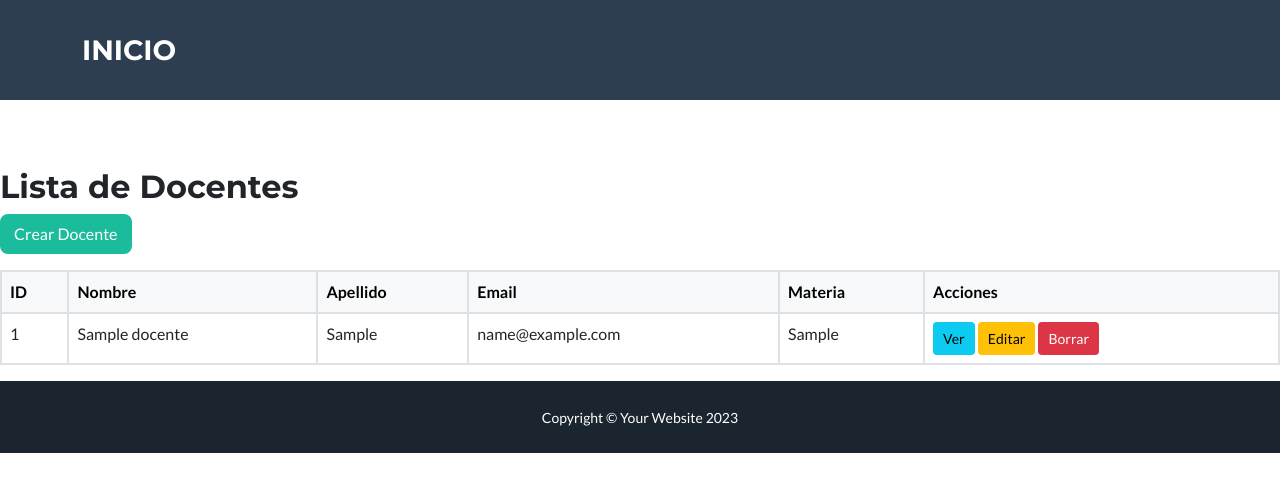
After one commit to chamomatias/pf_py, a Django app: page /docentes/ in a window 1280 px wide. The commit adds this page. Shown: the top 492 px of the page. Run offline with Django 4.2, Linux system fonts and the light colour scheme; tables that the repository leaves empty hold one stand-in row (values such as "Sample post"); some libraries are stand-ins or nearby versions.

Commit message:
Listo las apps. Sigue el users

```diff
--- a/_settings/settings.py
+++ b/_settings/settings.py
@@ -39,6 +39,7 @@ INSTALLED_APPS = [
     'django.contrib.staticfiles',
     'cursos',
     'alumnos',
+    'docentes',
 ]
 
 MIDDLEWARE = [
--- a/_settings/urls.py
+++ b/_settings/urls.py
@@ -23,4 +23,5 @@ urlpatterns = [
     path('admin/', admin.site.urls),
     path('cursos/', include('cursos.urls')),
     path('alumnos/', include('alumnos.urls')),
+    path('docentes/', include('docentes.urls')),
 ]
--- /dev/null
+++ b/docentes/apps.py
@@ -0,0 +1,6 @@
+from django.apps import AppConfig
+
+
+class DocentesConfig(AppConfig):
+    default_auto_field = 'django.db.models.BigAutoField'
+    name = 'docentes'
--- /dev/null
+++ b/docentes/models.py
@@ -0,0 +1,11 @@
+from django.db import models
+
+class Docente(models.Model):
+    nombre = models.CharField(max_length=100)
+    apellido = models.CharField(max_length=100)
+    email = models.EmailField(null=True, blank=True)
+    materia = models.CharField(max_length=100, null=True, blank=True, help_text="Materia que imparte")
+
+    def __str__(self):
+        # Mostramos el id junto con el nombre, apellido y la materia
+        return f"{self.id} - {self.nombre} {self.apellido} - ({self.materia} - {self.email})"
--- /dev/null
+++ b/docentes/templates/docentes/docentes-listar.html
@@ -0,0 +1,38 @@
+{% extends "base.html" %}
+
+{% block content %}
+  <h2 class="mt-4">Lista de Docentes</h2>
+  <a class="btn btn-primary mb-3" href="{% url 'docentes-crear' %}">Crear Docente</a>
+  <table class="table table-bordered">
+    <thead class="table-light">
+      <tr>
+        <th>ID</th>
+        <th>Nombre</th>
+        <th>Apellido</th>
+        <th>Email</th>
+        <th>Materia</th>
+        <th>Acciones</th>
+      </tr>
+    </thead>
+    <tbody>
+      {% for docente in object_list %}
+        <tr>
+          <td>{{ docente.id }}</td>
+          <td>{{ docente.nombre }}</td>
+          <td>{{ docente.apellido }}</td>
+          <td>{{ docente.email }}</td>
+          <td>{{ docente.materia }}</td>
+          <td>
+            <a class="btn btn-info btn-sm" href="{% url 'docentes-detallar' docente.id %}">Ver</a>
+            <a class="btn btn-warning btn-sm" href="{% url 'docentes-actualizar' docente.id %}">Editar</a>
+            <a class="btn btn-danger btn-sm" href="{% url 'docentes-borrar' docente.id %}">Borrar</a>
+          </td>
+        </tr>
+      {% empty %}
+        <tr>
+          <td colspan="6">No hay docentes registrados.</td>
+        </tr>
+      {% endfor %}
+    </tbody>
+  </table>
+{% endblock %}
--- /dev/null
+++ b/docentes/tests.py
@@ -0,0 +1,3 @@
+from django.test import TestCase
+
+# Create your tests here.
--- /dev/null
+++ b/docentes/urls.py
@@ -0,0 +1,16 @@
+from django.urls import path
+from docentes.views import (
+    DocenteListView,
+    DocenteCreateView,
+    DocenteUpdateView,
+    DocenteDeleteView,
+    DocenteDetailView,
+)
+
+urlpatterns = [
+    path('', DocenteListView.as_view(), name='docentes-listar'),
+    path('crear/', DocenteCreateView.as_view(), name='docentes-crear'),
+    path('<int:pk>/', DocenteDetailView.as_view(), name='docentes-detallar'),
+    path('actualizar/<int:pk>/', DocenteUpdateView.as_view(), name='docentes-actualizar'),
+    path('borrar/<int:pk>/', DocenteDeleteView.as_view(), name='docentes-borrar'),
+]
--- /dev/null
+++ b/docentes/views.py
@@ -0,0 +1,29 @@
+from django.urls import reverse_lazy
+from django.views.generic import ListView, CreateView, UpdateView, DeleteView, DetailView
+from docentes.models import Docente
+from docentes.forms import DocenteForm
+
+class DocenteListView(ListView):
+    model = Docente
+    template_name = 'docentes/docentes-listar.html'  # Plantilla para listar docentes
+
+class DocenteCreateView(CreateView):
+    model = Docente
+    form_class = DocenteForm
+    template_name = 'docentes/docentes-form.html'    # Plantilla para crear un docente
+    success_url = reverse_lazy('docentes-listar')      # Redirige a la lista tras crear
+
+class DocenteUpdateView(UpdateView):
+    model = Docente
+    form_class = DocenteForm
+    template_name = 'docentes/docentes-form.html'    # Se reutiliza la misma plantilla de creación/edición
+    success_url = reverse_lazy('docentes-listar')      # Redirige a la lista tras actualizar
+
+class DocenteDeleteView(DeleteView):
+    model = Docente
+    template_name = 'docentes/docentes-confirmar-borrar.html'  # Plantilla para confirmar la eliminación
+    success_url = reverse_lazy('docentes-listar')              # Redirige a la lista tras eliminar
+
+class DocenteDetailView(DetailView):
+    model = Docente
+    template_name = 'docentes/docentes-detallar.html'  # Plantilla para ver el detalle del docente
--- a/templates/base.html
+++ b/templates/base.html
@@ -28,9 +28,9 @@
                 </button>
                 <div class="collapse navbar-collapse" id="navbarResponsive">
                     <ul class="navbar-nav ms-auto">
-                        <li class="nav-item mx-0 mx-lg-1"><a class="nav-link py-3 px-0 px-lg-3 rounded" href="#portfolio">Capacitaciones</a></li>
+                        {% comment %} <li class="nav-item mx-0 mx-lg-1"><a class="nav-link py-3 px-0 px-lg-3 rounded" href="#portfolio">Capacitaciones</a></li>
                         <li class="nav-item mx-0 mx-lg-1"><a class="nav-link py-3 px-0 px-lg-3 rounded" href="#about">Nosotros</a></li>
-                        <li class="nav-item mx-0 mx-lg-1"><a class="nav-link py-3 px-0 px-lg-3 rounded" href="#contact">Contacto</a></li>
+                        <li class="nav-item mx-0 mx-lg-1"><a class="nav-link py-3 px-0 px-lg-3 rounded" href="#contact">Contacto</a></li> {% endcomment %}
                     </ul>
                 </div>
             </div>
```
Also changed, not shown: docentes/admin.py (added, +8 -0 lines), docentes/forms.py (added, +19 -0 lines), docentes/templates/docentes/docentes-confirmar-borrar.html (added, +11 -0 lines), docentes/templates/docentes/docentes-detallar.html (added, +17 -0 lines), docentes/templates/docentes/docentes-form.html (added, +11 -0 lines), docentes/__init__.py (added), docentes/migrations/0001_initial.py (added), docentes/migrations/__init__.py (added).
